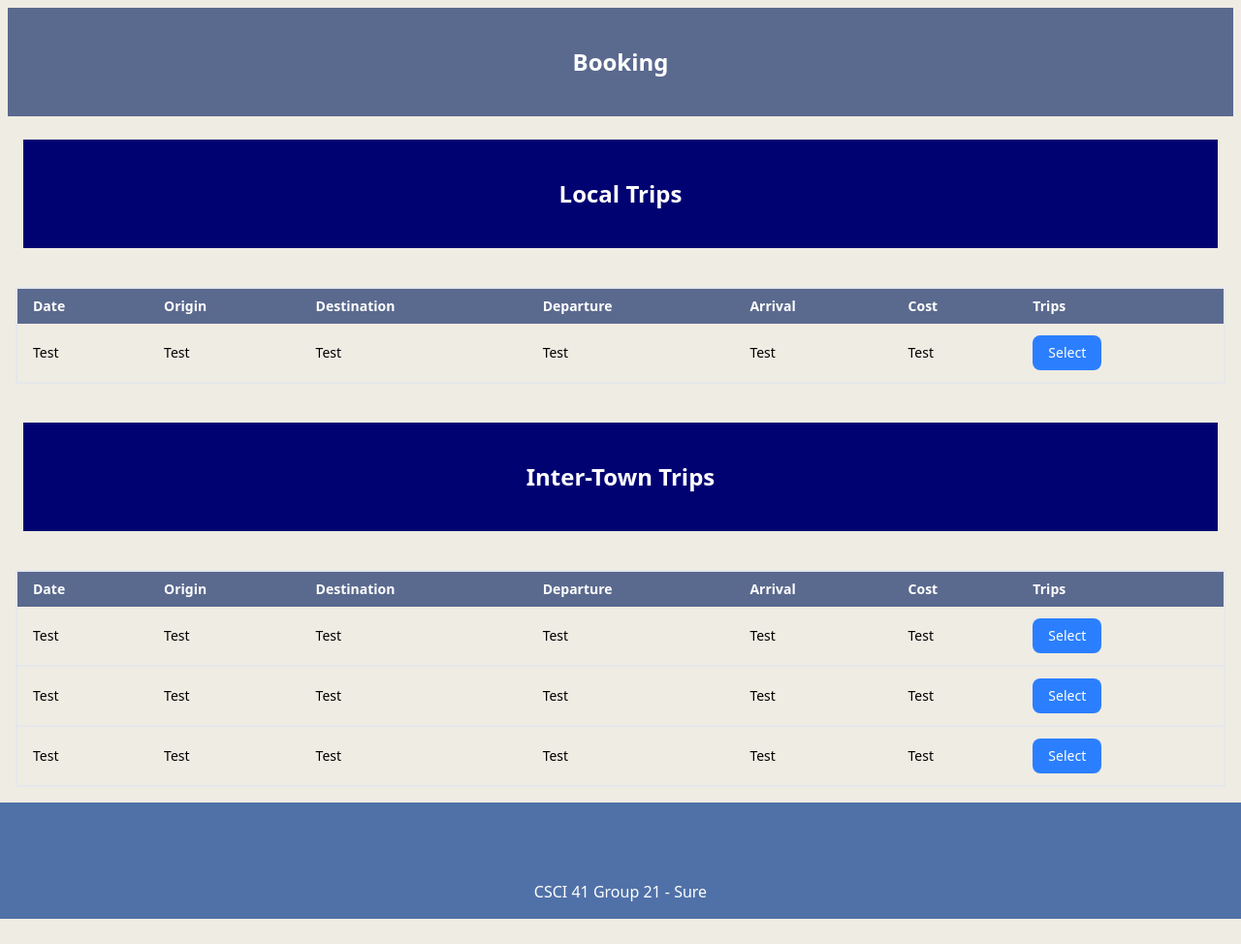
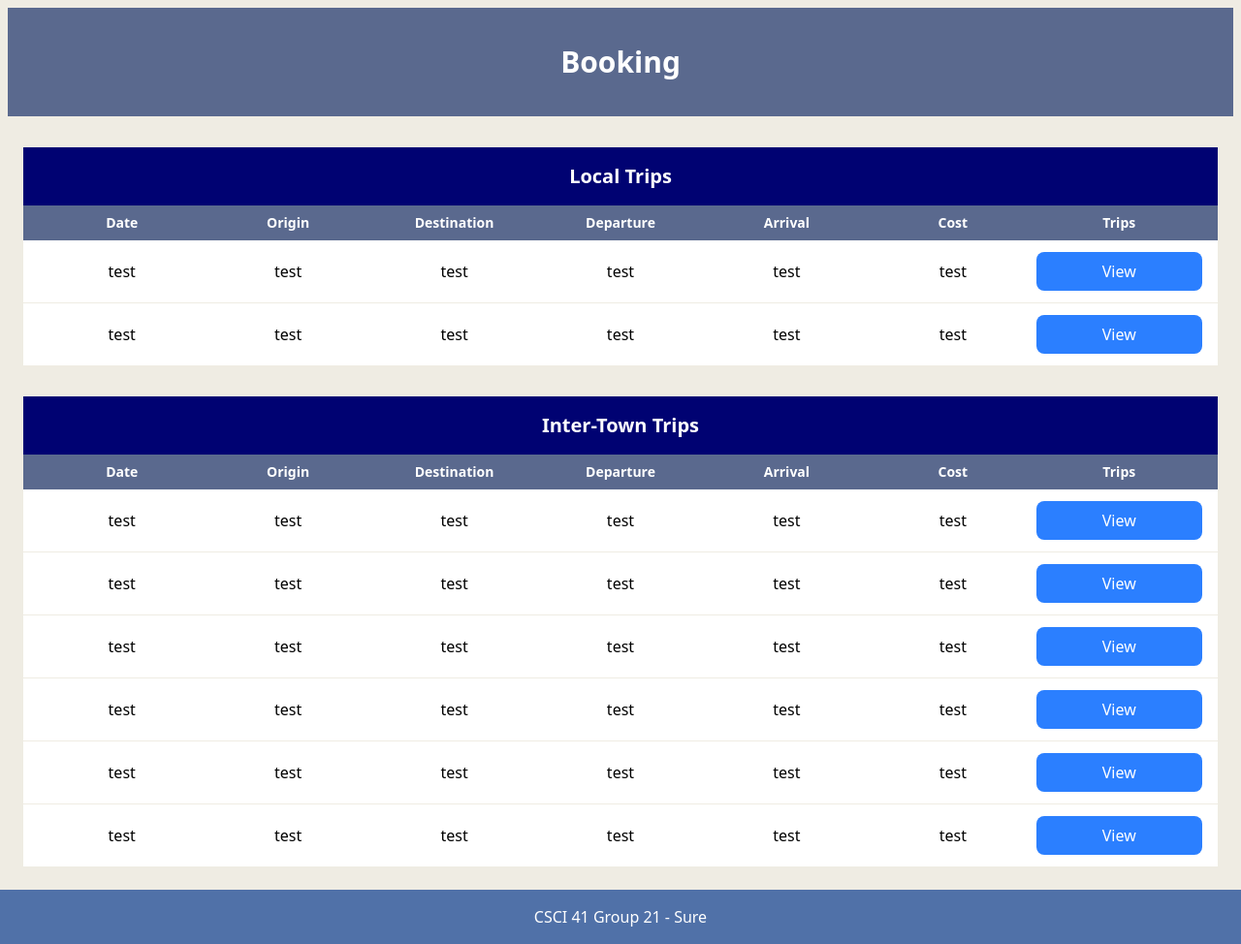
Before and after one commit to youth-of-may/CSCI41-Sure, a Django app: page /booking/ in a window 1280 px wide. Shown: the part 64-1038 px from the top of the page at 97% size. Before the commit the page ends 1012 px from the top, so only its background shows below. Run offline with Django 5.2, Linux system fonts and the light colour scheme; data that the repository does not hold is empty.

Commit message:
changed booking template to match admin

```diff
--- a/tirrianTrains/trainapp/templates/trainapp/admin/admin_view.html
+++ b/tirrianTrains/trainapp/templates/trainapp/admin/admin_view.html
@@ -1,7 +1,7 @@
 {% extends 'base.html' %}
 
 {% block title %}
-
+Admin Panel
 {% endblock %}
 
 {% block content %}
--- a/tirrianTrains/trainapp/templates/trainapp/booking.html
+++ b/tirrianTrains/trainapp/templates/trainapp/booking.html
@@ -6,109 +6,159 @@ Booking
 
 {% block content %}
 <!-- This is just dummy content I will use for testing, will update with the actual template later -->
+<!-- sorry for editing this -->
 
-<div class="bg-[#5A698E] flex h-28 items-center justify-center px-4 m-2">
-        <h1 class="text-2xl text-white font-semibold text-center">Booking</h1>
-</div>
-
-    <div class="bg-[#000272] flex h-28 items-center justify-center px-1 m-6">
-        <h2 class="text-2xl text-white font-semibold text-center">Local Trips</h2>
+    <div class="bg-[#5A698E] flex h-28 items-center justify-center px-4 m-2">
+        <h1 class="text-3xl text-white font-bold text-center">Booking</h1>
     </div>
 
-    <div class="p-4">
-        <table class="w-full border-collapse border-gray-200 border-2">
-            <thead>
-                <tr class="bg-[#5A698E] text-white text-sm">
-                    <th class="px-4 py-2 text-left">Date</th>
-                    <th class="px-4 py-2 text-left">Origin</th>
-                    <th class="px-4 py-2 text-left">Destination</th>
-                    <th class="px-4 py-2 text-left">Departure</th>
-                    <th class="px-4 py-2 text-left">Arrival</th>
-                    <th class="px-4 py-2 text-left">Cost</th>
-                    <th class="px-4 py-2 text-left">Trips</th>
-                </tr>
-            </thead>
+    <div class="max-w-7xl mx-auto p-6 space-y-8">
+      <!-- Local -->
+      <div>
+        <h2 class="bg-[#000272] text-white font-semibold text-center py-4 text-xl">
+          Local Trips
+        </h2>
 
-            <tbody class="text-sm">
-                <tr class="border-b-2 border-gray-200">
-                    <td class="px-4 py-3">Test</td>
-                    <td class="px-4 py-3">Test</td>
-                    <td class="px-4 py-3">Test</td>
-                    <td class="px-4 py-3">Test</td>
-                    <td class="px-4 py-3">Test</td>
-                    <td class="px-4 py-3">Test</td>
-                    <td class="px-4 py-3">
-                        <button class="bg-blue-500 text-white rounded-lg px-4 py-2 hover:bg-blue-600">
-                            Select
-                        </button>
-                    </td>
-                </tr>
-            </tbody>
-        </table>
-    </div>
+      <!-- header -->
+        <div class="grid grid-cols-7 bg-[#5A698E] text-white font-semibold text-center py-2 px-4 text-sm">
+          <div>Date</div>
+          <div>Origin</div>
+          <div>Destination</div>
+          <div>Departure</div>
+          <div>Arrival</div>
+          <div>Cost</div>
+          <div>Trips</div>
+        </div>
 
-    <div class="bg-[#000272] flex h-28 items-center justify-center px-1 m-6">
-        <h2 class="text-2xl text-white font-semibold text-center">Inter-Town Trips</h2>
-    </div>
+        <!-- body -->
+        <ul class=" bg-white divide-y divide-[#EFECE3]">
+          <li class="grid grid-cols-7 items-center px-4 py-3 text-center">
+              <ul> test </ul>
+              <ul> test </ul>
+              <ul> test </ul>
+              <ul> test </ul>
+              <ul> test </ul>
+              <ul> test </ul>
+              <a
+                  class="bg-blue-500 text-white rounded-lg px-4 py-2 hover:bg-blue-600"
+              >
+                  View
+              </a>
+          </li>
+          <li class="grid grid-cols-7 items-center px-4 py-3 text-center">
+              <ul> test </ul>
+              <ul> test </ul>
+              <ul> test </ul>
+              <ul> test </ul>
+              <ul> test </ul>
+              <ul> test </ul>
+              <a
+                  class="bg-blue-500 text-white rounded-lg px-4 py-2 hover:bg-blue-600"
+              >
+                  View
+              </a>
+          </li>
+        </ul>
+      </div>
 
-    <div class="p-4">
-        <table class="w-full border-collapse border-gray-200 border-2">
-            <thead>
-                <tr class="bg-[#5A698E] text-white text-sm">
-                    <th class="px-4 py-2 text-left">Date</th>
-                    <th class="px-4 py-2 text-left">Origin</th>
-                    <th class="px-4 py-2 text-left">Destination</th>
-                    <th class="px-4 py-2 text-left">Departure</th>
-                    <th class="px-4 py-2 text-left">Arrival</th>
-                    <th class="px-4 py-2 text-left">Cost</th>
-                    <th class="px-4 py-2 text-left">Trips</th>
-                </tr>
-            </thead>
+      <!-- inter town -->
+      <div>
+        <h2 class="bg-[#000272] text-white font-semibold text-center py-4 text-xl">
+          Inter-Town Trips
+        </h2>
 
-            <tbody class="text-sm">
-                <tr class="border-b-2 border-gray-200">
-                    <td class="px-4 py-3">Test</td>
-                    <td class="px-4 py-3">Test</td>
-                    <td class="px-4 py-3">Test</td>
-                    <td class="px-4 py-3">Test</td>
-                    <td class="px-4 py-3">Test</td>
-                    <td class="px-4 py-3">Test</td>
-                    <td class="px-4 py-3">
-                        <button class="bg-blue-500 text-white rounded-lg px-4 py-2 hover:bg-blue-600">
-                            Select
-                        </button>
-                    </td>
-                </tr>
-                <tr class="border-b-2 border-gray-200">
-                    <td class="px-4 py-3">Test</td>
-                    <td class="px-4 py-3">Test</td>
-                    <td class="px-4 py-3">Test</td>
-                    <td class="px-4 py-3">Test</td>
-                    <td class="px-4 py-3">Test</td>
-                    <td class="px-4 py-3">Test</td>
-                    <td class="px-4 py-3">
-                        <button class="bg-blue-500 text-white rounded-lg px-4 py-2 hover:bg-blue-600">
-                            Select
-                        </button>
-                    </td>
-                </tr>
-                <tr class="border-b-2 border-gray-200">
-                    <td class="px-4 py-3">Test</td>
-                    <td class="px-4 py-3">Test</td>
-                    <td class="px-4 py-3">Test</td>
-                    <td class="px-4 py-3">Test</td>
-                    <td class="px-4 py-3">Test</td>
-                    <td class="px-4 py-3">Test</td>
-                    <td class="px-4 py-3">
-                        <button class="bg-blue-500 text-white rounded-lg px-4 py-2 hover:bg-blue-600">
-                            Select
-                        </button>
-                    </td>
-                </tr>
-            </tbody>
-        </table>
-    </div>
+      <!-- header -->
+        <div class="grid grid-cols-7 bg-[#5A698E] text-white font-semibold text-center py-2 px-4 text-sm">
+          <div>Date</div>
+          <div>Origin</div>
+          <div>Destination</div>
+          <div>Departure</div>
+          <div>Arrival</div>
+          <div>Cost</div>
+          <div>Trips</div>
+        </div>
 
-    <div class="bg-[#5071A8] flex h-16">
+        <!-- body -->
+        <ul class=" bg-white divide-y divide-[#EFECE3]">
+          <li class="grid grid-cols-7 items-center px-4 py-3 text-center">
+              <ul> test </ul>
+              <ul> test </ul>
+              <ul> test </ul>
+              <ul> test </ul>
+              <ul> test </ul>
+              <ul> test </ul>
+              <a
+                  class="bg-blue-500 text-white rounded-lg px-4 py-2 hover:bg-blue-600"
+              >
+                  View
+              </a>
+          </li>
+          <li class="grid grid-cols-7 items-center px-4 py-3 text-center">
+              <ul> test </ul>
+              <ul> test </ul>
+              <ul> test </ul>
+              <ul> test </ul>
+              <ul> test </ul>
+              <ul> test </ul>
+              <a
+                  class="bg-blue-500 text-white rounded-lg px-4 py-2 hover:bg-blue-600"
+              >
+                  View
+              </a>
+          </li>
+          <li class="grid grid-cols-7 items-center px-4 py-3 text-center">
+              <ul> test </ul>
+              <ul> test </ul>
+              <ul> test </ul>
+              <ul> test </ul>
+              <ul> test </ul>
+              <ul> test </ul>
+              <a
+                  class="bg-blue-500 text-white rounded-lg px-4 py-2 hover:bg-blue-600"
+              >
+                  View
+              </a>
+          </li>
+          <li class="grid grid-cols-7 items-center px-4 py-3 text-center">
+              <ul> test </ul>
+              <ul> test </ul>
+              <ul> test </ul>
+              <ul> test </ul>
+              <ul> test </ul>
+              <ul> test </ul>
+              <a
+                  class="bg-blue-500 text-white rounded-lg px-4 py-2 hover:bg-blue-600"
+              >
+                  View
+              </a>
+          </li>
+          <li class="grid grid-cols-7 items-center px-4 py-3 text-center">
+              <ul> test </ul>
+              <ul> test </ul>
+              <ul> test </ul>
+              <ul> test </ul>
+              <ul> test </ul>
+              <ul> test </ul>
+              <a
+                  class="bg-blue-500 text-white rounded-lg px-4 py-2 hover:bg-blue-600"
+              >
+                  View
+              </a>
+          </li>
+          <li class="grid grid-cols-7 items-center px-4 py-3 text-center">
+              <ul> test </ul>
+              <ul> test </ul>
+              <ul> test </ul>
+              <ul> test </ul>
+              <ul> test </ul>
+              <ul> test </ul>
+              <a
+                  class="bg-blue-500 text-white rounded-lg px-4 py-2 hover:bg-blue-600"
+              >
+                  View
+              </a>
+          </li>
+        </ul>
+      </div>
     </div>
 {% endblock %}
```
